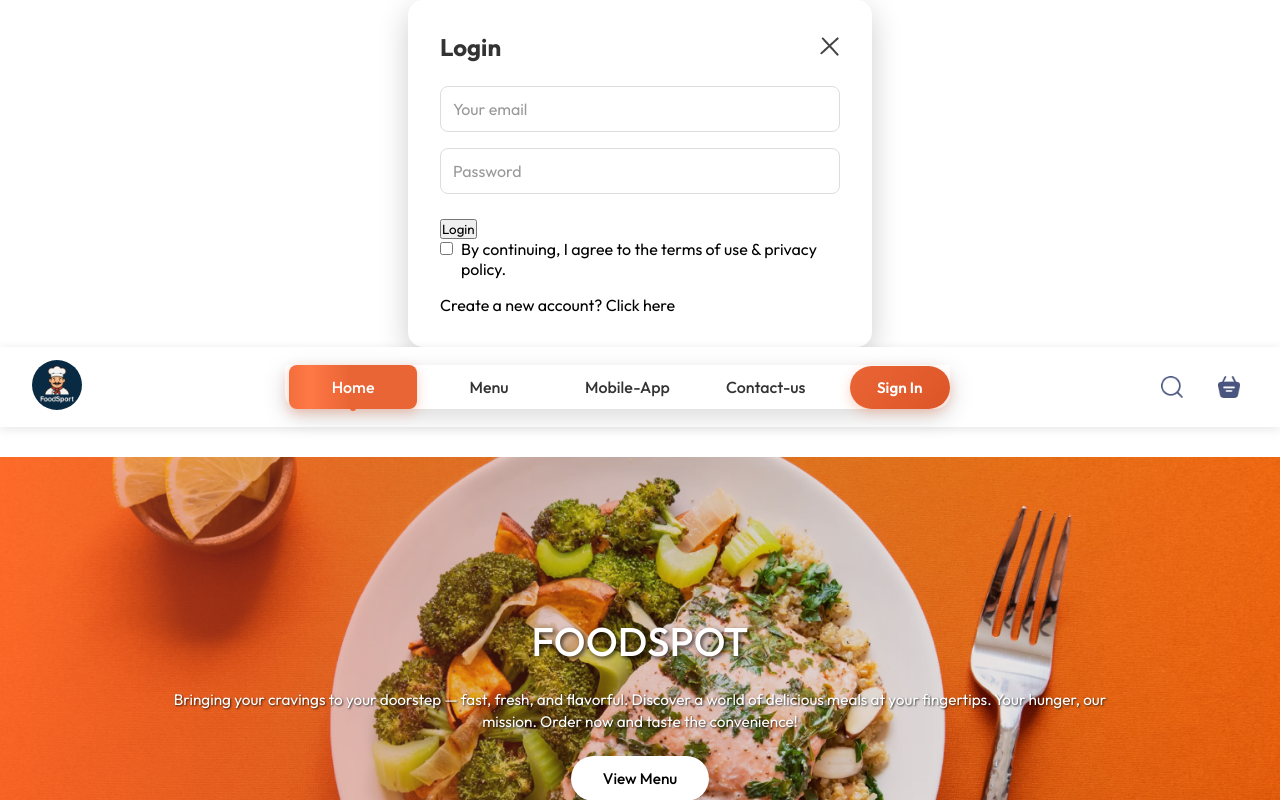
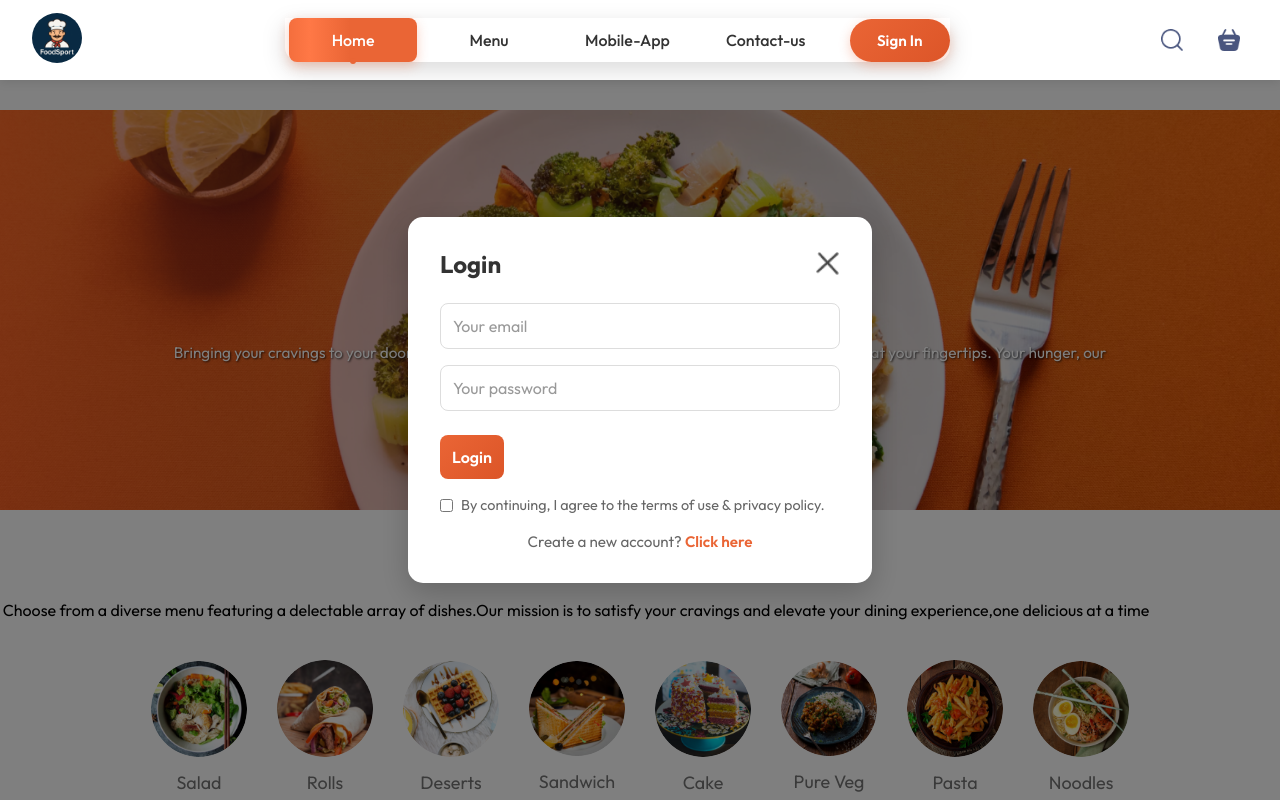
Before and after one commit to shaik-gafoor/foodspot, a React (Vite) app in the folder Frontend/: page / in a window 1280 px wide. Both pictures are taken after a click on the button "Sign In". Shown: the top 800 px of the page. Built offline with nearby package versions, Linux system fonts and the light colour scheme; no server answers.

Commit message:
updated login popup page

```diff
--- a/Frontend/src/components/LoginPopup/LoginPopup.jsx
+++ b/Frontend/src/components/LoginPopup/LoginPopup.jsx
@@ -1,4 +1,4 @@
-import React, { useContext, useState } from "react";
+import React, { useState, useContext } from "react";
 import "./LoginPopup.css";
 import { assets } from "../../assets/assets";
 import { StoreContext } from "../../Context/StoreContext";
@@ -6,74 +6,134 @@ import axios from "axios";
 
 const LoginPopup = ({ setShowLogin }) => {
   const { url, setToken } = useContext(StoreContext);
-
   const [currState, setCurrState] = useState("Login");
+  const [loading, setLoading] = useState(false); // Add loading state
   const [data, setData] = useState({
     name: "",
     email: "",
     password: "",
   });
 
-  const onChangeHandler = (e) => {
-    setData((prev) => ({ ...prev, [e.target.name]: e.target.value }));
+  const onChangeHandler = (event) => {
+    const name = event.target.name;
+    const value = event.target.value;
+    setData((prevData) => ({ ...prevData, [name]: value }));
+  };
+
+  // Reset form when switching between Login/Sign Up
+  const switchState = (newState) => {
+    setCurrState(newState);
+    if (newState === "Login") {
+      setData({ name: "", email: data.email, password: "" }); // Keep email
+    } else {
+      setData({ name: "", email: data.email, password: "" }); // Keep email
+    }
   };
 
   const onLogin = async (event) => {
     event.preventDefault();
-
-    const endpoint =
-      currState === "Login"
-        ? `${url}/api/user/login`
-        : `${url}/api/user/register`;
+    setLoading(true);
 
     try {
-      const response = await axios.post(endpoint, data);
+      let newUrl = url;
+
+      // Build correct API endpoints
+      if (currState === "Login") {
+        newUrl += "/api/user/login";
+      } else {
+        newUrl += "/api/user/register";
+      }
+
+      console.log("API URL:", newUrl);
+      console.log("Data being sent:", data);
+
+      // Prepare data based on current state
+      const submitData =
+        currState === "Login"
+          ? { email: data.email, password: data.password }
+          : { name: data.name, email: data.email, password: data.password };
+
+      const response = await axios.post(newUrl, submitData);
+
+      console.log("API Response:", response.data);
 
       if (response.data.success) {
-        // ✅ Save token
         setToken(response.data.token);
         localStorage.setItem("token", response.data.token);
+        setShowLogin(false);
 
-        // ✅ Save user object to localStorage
-        localStorage.setItem("user", JSON.stringify(response.data.user));
-
-        // ✅ Close popup and show alert
-        setShowLogin(false);
+        // Success message
         alert(
           currState === "Login"
             ? "Login successful!"
             : "Account created successfully!"
         );
       } else {
-        alert(response.data.message || "Login/Register failed");
+        alert(
+          response.data.message || "Something went wrong. Please try again."
+        );
       }
     } catch (error) {
-      console.error("Login/Register error:", error);
-      alert("An error occurred. Please try again.");
+      console.error("Authentication error:", error);
+
+      // Better error handling
+      if (
+        error.response &&
+        error.response.data &&
+        error.response.data.message
+      ) {
+        alert(error.response.data.message);
+      } else if (error.response && error.response.status === 400) {
+        alert("Invalid credentials or user already exists.");
+      } else if (error.response && error.response.status === 500) {
+        alert("Server error. Please try again later.");
+      } else {
+        alert("Network error. Please check your connection and try again.");
+      }
+    } finally {
+      setLoading(false);
     }
   };
 
   return (
-    <div className="login-popup">
-      <form onSubmit={onLogin} className="login-popup-container">
+    <div className="login-popup-overlay" onClick={() => setShowLogin(false)}>
+      <form
+        onSubmit={onLogin}
+        className="login-popup-container"
+        onClick={(e) => e.stopPropagation()} // Prevent closing when clicking inside
+      >
         <div className="login-popup-title">
           <h2>{currState}</h2>
-          <img
-            src={assets.cross_icon}
-            alt="close"
-            onClick={() => setShowLogin(false)}
-          />
+          {assets.cross_icon ? (
+            <img
+              onClick={() => setShowLogin(false)}
+              src={assets.cross_icon}
+              alt="Close"
+              className="close-icon"
+            />
+          ) : (
+            <button
+              type="button"
+              onClick={() => setShowLogin(false)}
+              className="close-btn"
+              aria-label="Close"
+            >
+              ✕
+            </button>
+          )}
         </div>
 
         <div className="login-popup-inputs">
-          {currState === "Register" && (
+          {currState === "Sign Up" && (
             <input
               name="name"
               onChange={onChangeHandler}
               value={data.name}
               type="text"
-              placeholder="Your name"
+              placeholder="Your full name"
               required
+              minLength={2}
+              disabled={loading}
             />
           )}
           <input
@@ -83,36 +143,51 @@ const LoginPopup = ({ setShowLogin }) => {
             type="email"
             placeholder="Your email"
             required
+            disabled={loading}
           />
           <input
             name="password"
             onChange={onChangeHandler}
             value={data.password}
             type="password"
-            placeholder="Password"
+            placeholder="Your password"
             required
+            minLength={6}
+            disabled={loading}
           />
         </div>
 
-        <button type="submit">
-          {currState === "Login" ? "Login" : "Create Account"}
+        <button type="submit" className="login-btn" disabled={loading}>
+          {loading
+            ? currState === "Sign Up"
+              ? "Creating Account..."
+              : "Signing In..."
+            : currState === "Sign Up"
+            ? "Create Account"
+            : "Login"}
         </button>
 
         <div className="login-popup-condition">
-          <input type="checkbox" required />
-          <p>By continuing, I agree to the terms of use & privacy policy.</p>
+          <input type="checkbox" required id="terms" disabled={loading} />
+          <label htmlFor="terms">
+            By continuing, I agree to the terms of use & privacy policy.
+          </label>
         </div>
 
-        <div className="login-popup-login">
+        <div className="login-popup-switch">
           {currState === "Login" ? (
             <p>
               Create a new account?{" "}
-              <span onClick={() => setCurrState("Register")}>Click here</span>
+              <span onClick={() => !loading && switchState("Sign Up")}>
+                Click here
+              </span>
             </p>
           ) : (
             <p>
               Already have an account?{" "}
-              <span onClick={() => setCurrState("Login")}>Login here</span>
+              <span onClick={() => !loading && switchState("Login")}>
+                Login here
+              </span>
             </p>
           )}
         </div>
```
Also changed, not shown: 2 other files (tests, documents, lock files or other folders).
